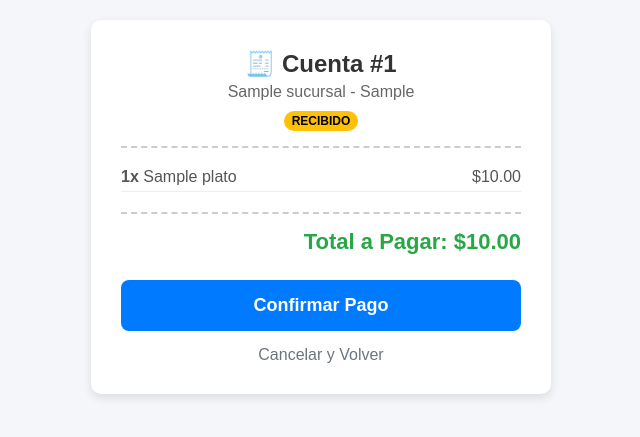
After one commit to jleonc32/saas-restaurante, a Django app: page /mesero/cuenta/1/ in a window 1280 px wide. The commit adds this page. Shown: the top 437 px of the page, without its empty margins (319-959 px from the left). Run offline with Django 5.2, Linux system fonts and the light colour scheme; tables that the repository leaves empty hold one stand-in row (values such as "Sample post").

Commit message:
Integración exitosa de funcion de mesa ocupada y funcion de cuenta separada

```diff
--- a/backend/core/urls.py
+++ b/backend/core/urls.py
@@ -3,14 +3,19 @@ from django.urls import path
 from django.conf import settings
 from django.conf.urls.static import static
 from menu.views import menu_digital
-from operaciones.views import panel_mesas, tomar_pedido, procesar_pedido
+from operaciones.views import panel_mesas, tomar_pedido, procesar_pedido, ver_cuentas_mesa, detalle_cuenta, cobrar_pedido
 urlpatterns = [
     path('admin/', admin.site.urls),
     # Esta es la URL mágica. Captura el UUID del QR y se lo pasa a la vista
     path('menu/<uuid:qr_token>/', menu_digital, name='menu_digital'),
     path('mesero/<int:sucursal_id>/', panel_mesas, name='panel_mesas'),
     path('mesero/mesa/<int:mesa_id>/', tomar_pedido, name='tomar_pedido'),
-    path('mesero/procesar-pedido/', procesar_pedido, name='procesar_pedido')
+    path('mesero/procesar-pedido/', procesar_pedido, name='procesar_pedido'),
+    path('mesero/mesa/<int:mesa_id>/cuentas/', ver_cuentas_mesa, name='ver_cuentas_mesa'),
+    # NUEVA RUTA: Para ver y cobrar una cuenta específica
+    path('mesero/cuenta/<int:pedido_id>/', detalle_cuenta, name='detalle_cuenta'),
+    # NUEVA RUTA: La acción invisible que procesa el pago
+    path('mesero/cuenta/<int:pedido_id>/cobrar/', cobrar_pedido, name='cobrar_pedido'),
 ]
 
 # Esto solo se usa en desarrollo local para poder ver las fotos y archivos 3D
--- /dev/null
+++ b/backend/operaciones/templates/operaciones/detalle_cuenta.html
@@ -0,0 +1,54 @@
+<!DOCTYPE html>
+<html lang="es">
+<head>
+    <meta charset="UTF-8">
+    <meta name="viewport" content="width=device-width, initial-scale=1.0">
+    <title>Cobrar Cuenta #{{ pedido.id }}</title>
+    <style>
+        body { font-family: Arial, sans-serif; background-color: #f4f6f9; margin: 0; padding: 20px; display: flex; justify-content: center; }
+        .ticket-container { background: white; padding: 30px; border-radius: 10px; width: 100%; max-width: 400px; box-shadow: 0 4px 10px rgba(0,0,0,0.1); }
+        .header { text-align: center; border-bottom: 2px dashed #ccc; padding-bottom: 15px; margin-bottom: 20px; }
+        .header h2 { margin: 0; color: #333; }
+        .item-list { margin-bottom: 20px; }
+        .item { display: flex; justify-content: space-between; margin-bottom: 10px; font-size: 16px; color: #555; border-bottom: 1px solid #eee; padding-bottom: 5px; }
+        .total-section { border-top: 2px dashed #ccc; padding-top: 15px; text-align: right; font-size: 22px; font-weight: bold; color: #28a745; margin-bottom: 25px; }
+
+        .btn-cobrar { background: #007bff; color: white; width: 100%; padding: 15px; border: none; border-radius: 8px; font-size: 18px; cursor: pointer; font-weight: bold; }
+        .btn-cobrar:hover { background: #0056b3; }
+        .btn-volver { display: block; text-align: center; margin-top: 15px; color: #6c757d; text-decoration: none; }
+    </style>
+</head>
+<body>
+
+    <div class="ticket-container">
+        <div class="header">
+            <h2>🧾 Cuenta #{{ pedido.id }}</h2>
+            <p style="margin: 5px 0 0 0; color: #666;">{{ mesa.sucursal.nombre_sucursal }} - {{ mesa.identificador }}</p>
+            <span style="display: inline-block; background: #ffc107; color: #000; padding: 3px 8px; border-radius: 12px; font-size: 12px; margin-top: 10px; font-weight: bold;">{{ pedido.estado }}</span>
+        </div>
+
+        <div class="item-list">
+            {% for detalle in detalles %}
+            <div class="item">
+                <span><strong>{{ detalle.cantidad }}x</strong> {{ detalle.disponibilidad.plato.nombre }}</span>
+                <span>${{ detalle.subtotal }}</span>
+            </div>
+            {% empty %}
+            <p style="text-align: center; color: #888;">No hay platos registrados en esta cuenta.</p>
+            {% endfor %}
+        </div>
+
+        <div class="total-section">
+            Total a Pagar: ${{ pedido.total_estimado }}
+        </div>
+
+        <!-- Formulario seguro para procesar el pago -->
+        <form action="{% url 'cobrar_pedido' pedido.id %}" method="POST">
+            {% csrf_token %}
+            <button type="submit" class="btn-cobrar">Confirmar Pago</button>
+        </form>
+        <a href="{% url 'ver_cuentas_mesa' mesa.id %}" class="btn-volver">Cancelar y Volver</a>
+    </div>
+
+</body>
+</html>
--- a/backend/operaciones/views.py
+++ b/backend/operaciones/views.py
@@ -1,16 +1,23 @@
-from django.shortcuts import render, get_object_or_404
+from django.shortcuts import render, get_object_or_404, redirect
 from .models import Mesa, DisponibilidadSucursal, Pedido, DetallePedido
 from gestion.models import Sucursal
 import json
 from django.http import JsonResponse
 from menu.models import Plato
+from django.db.models import Count, Q
 
 def panel_mesas(request, sucursal_id):
-    # 1. Buscamos la sucursal específica donde está trabajando el mesero
+    # 1. Buscamos la sucursal específica
     sucursal = get_object_or_404(Sucursal, id=sucursal_id)
 
-    # 2. Traemos todas las mesas que estén activas, ordenadas por nombre
-    mesas = Mesa.objects.filter(sucursal=sucursal, esta_activa=True).order_by('identificador')
+    # 2. Traemos las mesas, pero le "anotamos" cuántos pedidos activos tienen
+    mesas = Mesa.objects.filter(sucursal=sucursal, esta_activa=True).annotate(
+        cuentas_abiertas=Count(
+            'pedidos',
+            # Filtramos para contar solo los pedidos que NO están pagados
+            filter=Q(pedidos__estado__in=['RECIBIDO', 'PREPARACION', 'LISTO', 'ENTREGADO'])
+        )
+    ).order_by('identificador')
 
     context = {
         'sucursal' : sucursal,
@@ -50,7 +57,7 @@ def procesar_pedido(request):
             nuevo_pedido = Pedido.objects.create(
                 mesa=mesa,
                 total_estimado=total,
-                estado='PAGADO'
+                estado='RECIBIDO'
             )
 
             for item in items:
@@ -75,3 +82,46 @@ def procesar_pedido(request):
             return JsonResponse({'status': 'error', 'mensaje': str(e)})
 
     return JsonResponse({'status': 'error', 'mensaje': 'Método no permitido'})
+
+def ver_cuentas_mesa(request, mesa_id):
+    mesa = get_object_or_404(Mesa, id=mesa_id)
+
+    # Buscamos los pedidos de esta mesa que sigan activos
+    pedidos_activos = Pedido.objects.filter(
+        mesa=mesa,
+        estado__in=['RECIBIDO', 'PREPARACION', 'LISTO', 'ENTREGADO']
+    ).order_by('fecha_creacion')
+
+    context = {
+        'mesa': mesa,
+        'pedidos': pedidos_activos,
+    }
+    return render(request, 'operaciones/ver_cuentas_mesa.html', context)
+
+def detalle_cuenta(request, pedido_id):
+    # Buscamos el pedido específico
+    pedido = get_object_or_404(Pedido, id=pedido_id)
+
+    # Traemos todos los platos que pertenecen a esta cuenta
+    detalles = pedido.detalles.all()
+
+    context = {
+        'pedido': pedido,
+        'detalles': detalles,
+        'mesa': pedido.mesa,
+    }
+    return render(request, 'operaciones/detalle_cuenta.html', context)
+
+def cobrar_pedido(request, pedido_id):
+    if request.method == 'POST':
+        # 1. Buscamos el pedido
+        pedido = get_object_or_404(Pedido, id=pedido_id)
+
+        # 2. Le cambiamos el estado a PAGADO
+        pedido.estado = 'PAGADO'
+        pedido.save()
+
+        # 3. Redirigimos al mesero de vuelta al mapa de mesas de su sucursal
+        return redirect('panel_mesas', sucursal_id=pedido.mesa.sucursal.id)
+
+    return JsonResponse({'status': 'error', 'mensaje': 'Método no permitido'})
```
Also changed, not shown: backend/operaciones/templates/operaciones/panel_mesas.html (+16 -4 lines), backend/operaciones/templates/operaciones/ver_cuentas_mesa.html (added, +46 -0 lines).
